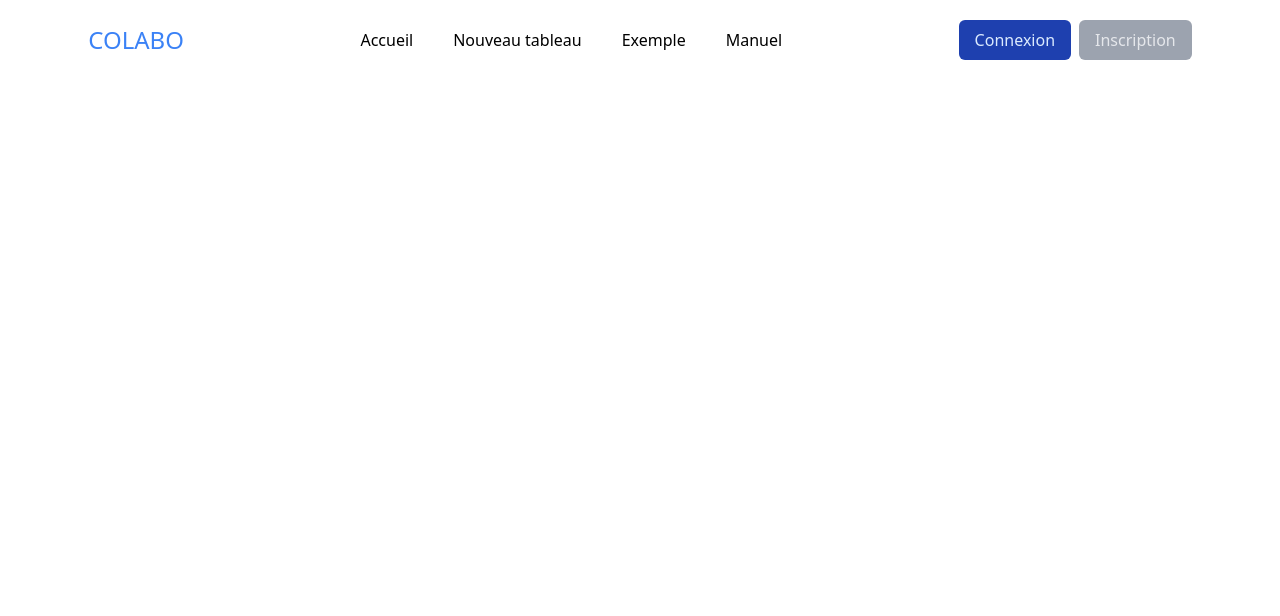
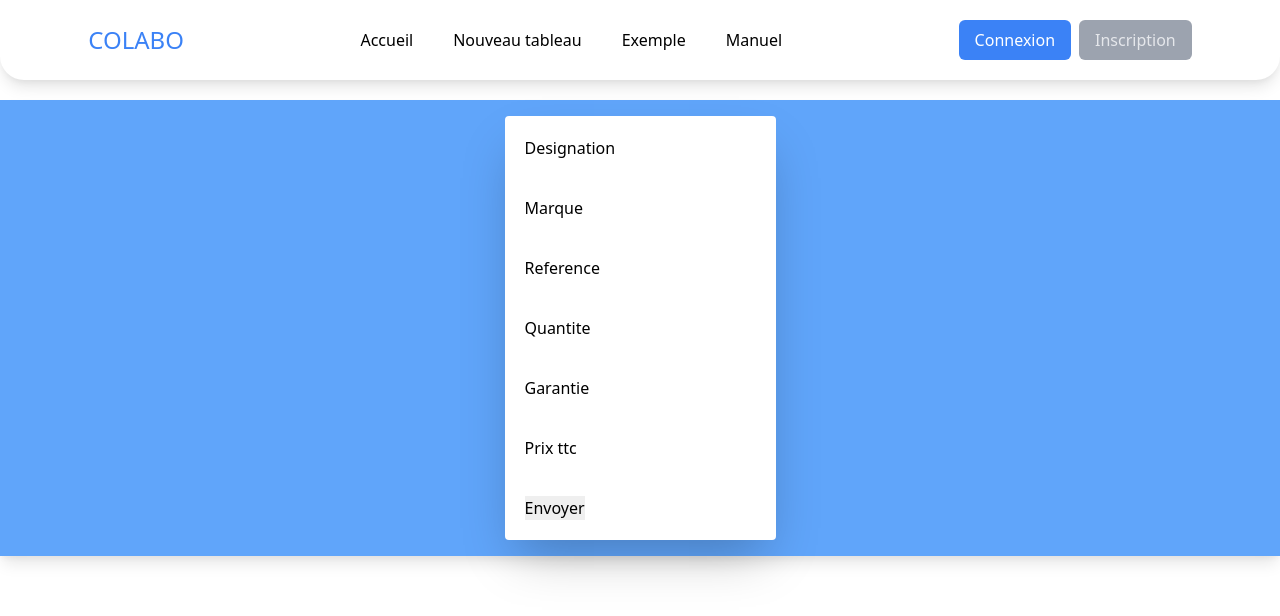
Before and after one commit to AlbanTier/catalogue-services, a Symfony app: template templates/produit/form.produit.html.twig in a window 1280 px wide. Shown: the top 616 px of the page. Run offline with Twig, Linux system fonts and the light colour scheme; the template is opened without the code that fills it, so the values that code supplies are empty; form fields are guessed from the names that the template uses; some libraries are stand-ins or nearby versions.

Commit message:
->Design Formulaire

```diff
--- a/src/Controller/ProduitController.php
+++ b/src/Controller/ProduitController.php
@@ -35,6 +35,9 @@
             ->add('designation', null)
             ->add('marque', null)
             ->add('reference', null)
+            ->add('quantite', null)
+            ->add('garantie', null)
+            ->add('prixTTC', null)
             ->getForm();
         ;
 
@@ -48,7 +51,7 @@
             $produit = $repo->findAll();
         }
 
-        return $this->render('tabs/create.html.twig', ['form' => $form->createView()]);
+        return $this->render('produit/form.produit.html.twig', ['form' => $form->createView()]);
     }
     /**
      * @Route ("/deleteProduit/{idTabs}/{id}", name="app_delete_produit")
--- a/templates/base.html.twig
+++ b/templates/base.html.twig
@@ -15,23 +15,23 @@
     </head>
     <navbar>
         {% block navbar%}
-            <nav class="container flex justify-around py-5 mx-auto bg-white mb-5">
+            <nav class="container flex justify-around py-5 mx-auto bg-white mb-5 shadow-lg rounded-b-3xl">
                 <div class="flex items-center">
-                    <h3 class="text-2xl font-medium text-blue-500">COLABO</h3>
+                    <a href="{{ path('app_tabs') }}" class="text-2xl font-medium text-blue-500 hover:text-blue-900">COLABO</a>
                 </div>
                 <!-- left header section -->
-                <div class="items-center space-x-10 lg:flex">
-                    <a href="{{ path('app_tabs') }}">Accueil</a>
-                    <a href="{{ path('app_new_tabs') }}">Nouveau tableau</a>
-                    <a href="{{ path('app_new_tabs') }}">Exemple</a>
-                    <a href="{{ path('app_new_tabs') }}">Manuel</a>
+                <div class="items-center space-x-10 lg:flex ">
+                    <a class="hover:text-blue-500" href="{{ path('app_tabs') }}">Accueil</a>
+                    <a class="hover:text-blue-500" href="{{ path('app_new_tabs') }}">Nouveau tableau</a>
+                    <a class="hover:text-blue-500" href="#">Exemple</a>
+                    <a class="hover:text-blue-500" href="#">Manuel</a>
                 </div>
                 <!-- right header section -->
                 <div class="flex items-center space-x-2">
-                    <button class="px-4 py-2 text-blue-100 bg-blue-800 rounded-md">
+                    <button class="px-4 py-2 text-white bg-blue-500 hover:bg-blue-700 rounded-md">
                         Connexion
                     </button>
-                    <button class="px-4 py-2 text-gray-200 bg-gray-400 rounded-md">
+                    <button class="px-4 py-2 text-gray-200 bg-gray-400 hover:bg-green-700 hover:text-white rounded-md">
                         Inscription
                     </button>
                 </div>
--- a/templates/produit/form.produit.html.twig
+++ b/templates/produit/form.produit.html.twig
@@ -2,6 +2,37 @@
 {% block title %}Création tableau | Colabo{% endblock %}
 {% block body %}
     <body>
-    {{ tabs.id }}
+    <div class="flex justify-center items-center w-full bg-blue-400 shadow-lg">
+        <div class="w-min bg-white rounded shadow-2xl p-5 m-4 flex justify-center">
+            {{ form_start(form) }}
+                    {{ form_row(form.designation, {
+                        label_class: 'mb-2 font-bold text-lg text-gray-900 underline',
+                        widget_class: 'mt-2 flex border rounded-lg border-gray-200 bg-gray-50 p-2 w-max',
+                    })
+                    }}{{ form_row(form.marque, {
+                        label_class: 'mb-2 font-bold text-lg text-gray-900 underline',
+                        widget_class: 'mt-2 flex border rounded-lg border-gray-200 bg-gray-50 p-2 w-max',
+                    })
+                    }}{{ form_row(form.reference, {
+                        label_class: 'mb-2 font-bold text-lg text-gray-900 underline',
+                        widget_class: 'mt-2 flex border rounded-lg border-gray-200 bg-gray-50 p-2 w-max',
+                    })
+                    }}{{ form_row(form.quantite, {
+                        label_class: 'mb-2 font-bold text-lg text-gray-900 underline',
+                        widget_class: 'mt-2 flex border rounded-lg border-gray-200 bg-gray-50 p-2 w-max',
+                    })
+                    }}{{ form_row(form.garantie, {
+                        label_class: 'mb-3  font-bold text-lg text-gray-900 underline',
+                        widget_class: 'mt-2 justify-between flex border rounded-lg border-gray-200 bg-gray-50 p-2 w-max',
+                    })
+                    }}{{ form_row(form.prixTTC, {
+                        label_class: 'mb-2 font-bold text-lg text-gray-900 underline',
+                        widget_class: 'mt-2 flex border rounded-lg border-gray-200 bg-gray-50 p-2 w-max',
+                    })
+                    }}
+                <input type="submit" value="Envoyer">
+            {{ form_end(form) }}
+        </div>
+    </div>
     </body>
 {% endblock %}
--- a/templates/tabs/index.html.twig
+++ b/templates/tabs/index.html.twig
@@ -18,7 +18,7 @@
             <article>
                 <div class="max-w-sm rounded overflow-hidden shadow-lg items-center">
                     <div class="px-6 py-4">
-                        <a href="tabs/{{ tabs.id }}" class="font-bold text-xl mb-2 text-yellow-500">{{ tabs.libelle }}</a>
+                        <a href="tabs/{{ tabs.id }}" class="font-bold text-xl mb-2 text-blue-500">{{ tabs.libelle }}</a>
                         <p class="text-gray-700 text-base mt-2">
                             {{ tabs.description }}
                         </p>
```
Also changed, not shown: src/Entity/Produit.php (+51 -0 lines), templates/produit/show.html.twig (+34 -11 lines), templates/tabs/create.html.twig (+17 -8 lines), 1 other file.
